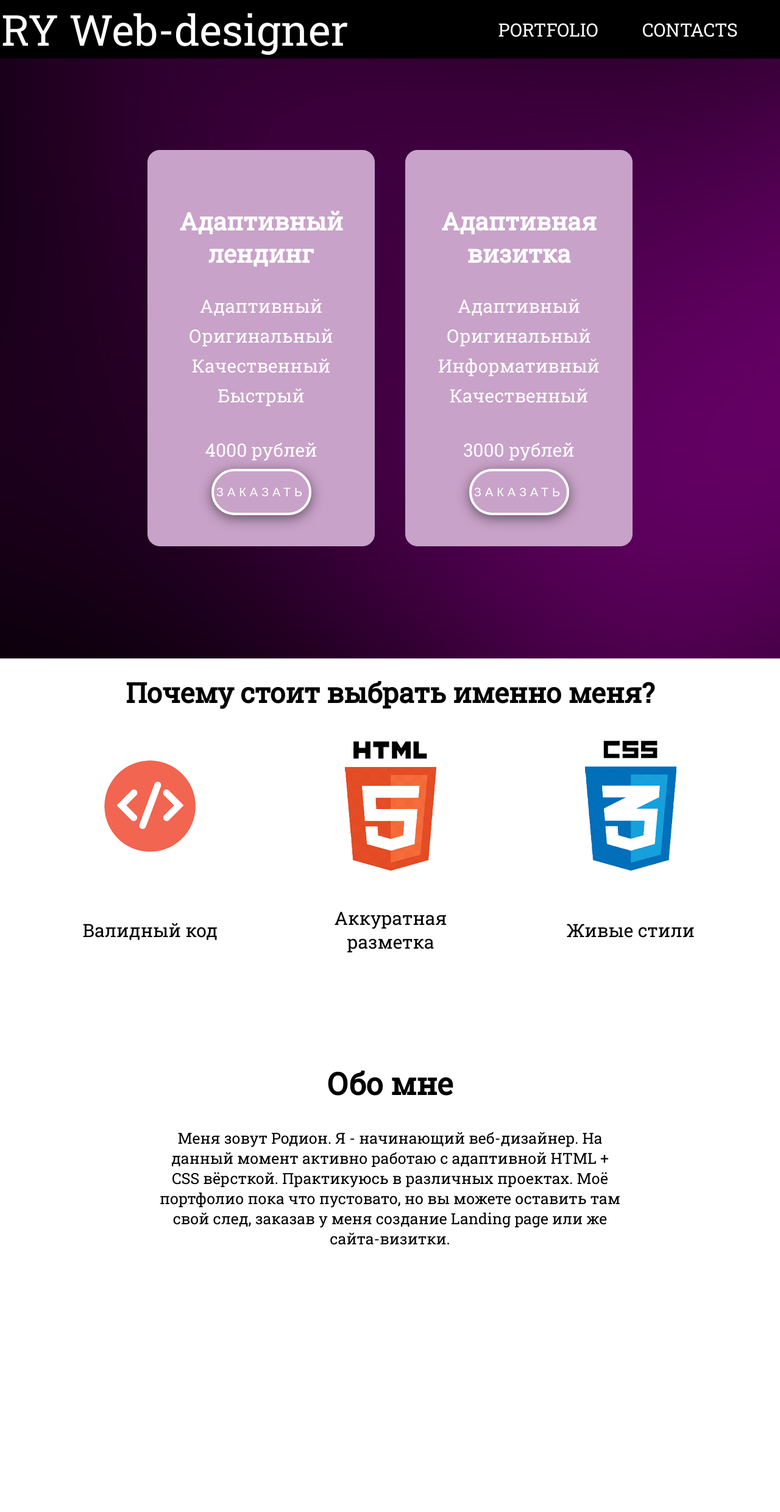
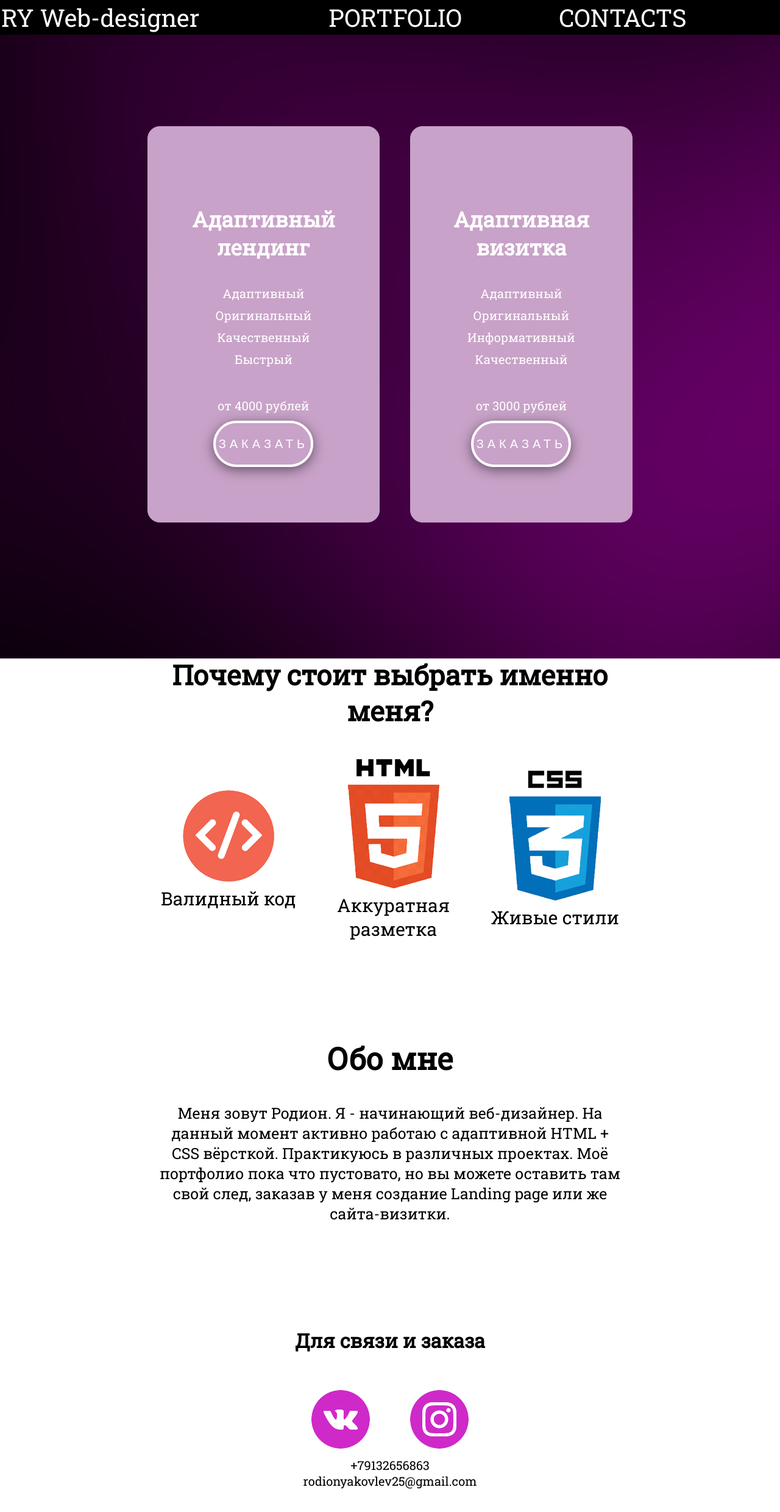
Before and after one commit to romkarus000/Myportfolio.github.io, a plain HTML site: page index.html in a window 1280 px wide. Shown: the whole page at 61% size. Before the commit the page ends 2118 px from the top, so only its background shows below. Drawn offline with nearby package versions, Linux system fonts and the light colour scheme.

Commit message:
full commit

```diff
--- /dev/null
+++ b/css/portfolio.css
@@ -0,0 +1,166 @@
+@import url('https://fonts.googleapis.com/css?family=Roboto+Slab');
+
+* {
+    margin: 0;
+    padding: 0;
+}
+
+
+body {
+    background-image: url(../img/background.jpg);
+    background-repeat: no-repeat;
+    background-size: cover;
+    font-family: 'Roboto Slab', serif;
+    color: white;
+}
+
+a {
+    text-decoration: none;
+}
+
+li {
+    list-style-type: none;
+}
+
+header {
+    background-color: black;
+    width:100%;
+    max-width: 100%;
+    height: auto;
+}
+
+nav table {
+    width: 100%;
+}
+
+.navtext {
+    font-size: 70px;
+}
+
+.menu, .menu1 {
+    padding-right: 10px;
+    font-size: 30px;
+}
+
+.menu, .menu1, a:hover {
+    color: red;
+    transition-duration: 0.7s;
+}
+
+.navtext a {
+    color: #fff;
+}
+
+.menu, .menu1, a {
+    color: #fff;
+}
+
+.reply {
+    color: white;
+    text-align: center;
+    margin: 100px auto;
+}
+
+.reply table {
+    margin: 0 auto;
+    border-spacing: 40px 0;
+}
+
+
+.socials {
+    padding: 10px 10px;
+}
+
+.socials:hover {
+    transition-duration: 1s;
+    transform: rotate(360deg);
+}
+
+
+.num, .email {
+    text-align: center;
+    font-size: 20px;
+}
+
+h1 {
+    margin: 20px 0 10px;
+    text-align: center;
+}
+
+
+.portfolio {
+    width:100%;
+    margin: 0 auto;
+}
+
+.portfolio table {
+    text-align: center;
+    margin: 100px auto 100px;
+}
+
+.portfolio img:hover{
+    transition-duration: 1s;
+    transform: scale(1.1, 1.1)
+
+}
+
+@media screen and (min-width: 319px) and (max-width:480px) {
+
+
+    nav table {
+        max-width: 100%;
+        width:100%;
+    }
+    .navtext, .menu, .menu1 {
+        font-size: 16px;
+    }
+
+    .reply {
+        margin: 20px auto;
+    }
+
+    .reply table {
+        border-spacing: 0 20px;
+
+    }
+
+    .reply td {
+         display: block;
+        margin: 20px 0;
+    }
+
+    .reply td {
+        border: 0px dotted #b1b1b1;
+        border-radius: 50%;
+        padding: 2px 2px;
+}
+
+
+    .socials {
+        padding: 10px 10px;
+}
+
+    .socials:hover {
+        transition-duration: 1s;
+        transform: rotate(360deg);
+}
+
+
+    .num, .email {
+        text-align: center;
+        font-size: 20px;
+}
+
+    h1 {
+        font-size: 30px;
+    }
+
+
+}
+
+@media screen and (min-device-width : 768px) and (max-device-width : 1024px) {
+
+    .navtext, .menu, .menu1 {
+        font-size: 40px;
+    }
+}
--- a/css/style.css
+++ b/css/style.css
@@ -20,26 +20,26 @@ li {
 }
 
 header {
-    background-color: black !important;
-    width: 100%;
+    background-color: black;
+    width:100%;
+    max-width: 100%;
     height: auto;
 }
 
 nav table {
-    max-width: 100%;
     width: 100%;
 }
 
 .navtext {
     font-size: 70px;
-    color:red;
 }
 
-.menu {
+.menu, .menu1 {
+    padding-right: 10px;
     font-size: 30px;
 }
 
-.menu a:hover {
+.menu, .menu1, .navtext, a:hover {
     color: red;
     transition-duration: 0.7s;
 }
@@ -48,7 +48,7 @@ nav table {
     color: #fff;
 }
 
-.menu a {
+.menu, .menu1, a {
     color: #fff;
 }
 
@@ -57,28 +57,26 @@ nav table {
     width: 70%;
     height: 650px;
     margin: 150px auto 0;
-    text-align: center;
+
     border-spacing: 50px 0;
 }
 
 .offers td {
+    text-align: center;
     border: 1px solid #c8a2c8;
     border-radius: 20px;
+    color: white;
+    background-color: #c8a2c8;
 }
 
-.page {
-    color: white;
-    background-color: #c8a2c8;
-    width: 300px;
 
-}
 
-.page h2 {
+.page1 h2, .page2 h2 {
     margin-bottom: 30px;
     font-size: 40px;
 }
 
-.page li {
+.page1 li, .page2 li {
     padding-top: 10px;
     font-size: 30px;
 }
@@ -88,8 +86,8 @@ nav table {
 }
 
 .advantages {
-    margin-top: 130px;
-    width: 100%;
+    margin-top: 100px;
+    max-width: 100%;
     text-align: center;
     transform: none;
 }
@@ -103,13 +101,13 @@ nav table {
 .advantages table {
 
     border-spacing: 100px 10px;
-    margin: 160px auto 0;
+    margin: 170px auto 0;
     text-align: center;
 }
 
 .advantages td {
     padding-top: 40px;
-    width: 320px;
+    max-width: 320px;
     font-size: 30px;
 
 }
@@ -122,8 +120,8 @@ nav table {
 
 
 .info {
-    margin: 170px auto 0;
-    width: 60%;
+    margin: 150px auto 0;
+    max-width: 60%;
     text-align: center;
     font-size: 25px;
 }
@@ -132,17 +130,6 @@ nav table {
     padding: 40px 0 70px;
 }
 
-
-
-
-
-
-
-
-
-.gradient-wrap {
-
-}
 .gradient-btn {
   position: absolute;
   transform: translate(-50%, -50%);
@@ -171,7 +158,7 @@ nav table {
   left: 0;
   width: 100%;
   height: 100%;
-  background: linear-gradient(to left, #3a75c4, #0081d1);
+  background: linear-gradient(to left, #C71585	, #C71585	);
   z-index: -1;
   border-radius: 60px;
   transform: scaleX(0);
@@ -182,3 +169,149 @@ nav table {
   transform: scaleX(1);
   transform-origin: left;
 }
+
+
+.reply {
+    text-align: center;
+    margin: 100px auto;
+}
+
+.reply table {
+    margin: 50px auto;
+    border-spacing: 40px 0;
+}
+
+
+.socials {
+    padding: 10px 10px;
+}
+
+.socials:hover {
+    transition-duration: 1s;
+    transform: rotate(360deg);
+}
+
+
+.num, .email {
+    text-align: center;
+    font-size: 20px;
+}
+
+
+
+@media screen and (min-width: 319px) and (max-width:480px) {
+
+
+    nav table {
+        max-width: 100%;
+        width:100%;
+    }
+    .navtext, .menu, .menu1 {
+        font-size: 16px;
+    }
+
+    .offers h2 {
+        font-size: 30px;
+    }
+
+    .offers {
+        border-spacing: 0 20px;
+        margin: 20px auto;
+    }
+    .offers td{
+        padding-bottom: 50px;
+        display: block;
+        margin: 20px 0;
+    }
+     .offers li {
+        font-size: 15px;
+    }
+
+
+    .gradient-btn {
+        letter-spacing: 1px;
+        line-height: 28px;
+        width: 100px;
+        height: 25px;
+        font-size: 15px;
+    }
+
+
+    .advantages {
+        margin: 20px auto;
+
+    }
+
+    .advantages table {
+        border-spacing: 0 20px;
+    }
+
+
+    .anim1 {
+        width: 100px;
+        height: 100px;
+    }
+
+    .anim {
+        width: 100px;
+        height: 120px;
+    }
+
+    .advantages td {
+        display: block;
+        margin: 20px 0;
+    }
+
+    .advantages h2 {
+        font-size: 35px;
+    }
+
+
+    .reply {
+        margin: 20px auto;
+    }
+
+    .reply table {
+        border-spacing: 0 20px;
+
+    }
+
+    .reply td {
+         display: block;
+        margin: 20px 0;
+    }
+
+    .reply td {
+    border: 0px dotted #b1b1b1;
+    border-radius: 50%;
+    padding: 2px 2px;
+}
+
+}
+
+
+@media screen and (min-device-width : 768px) and (max-device-width : 1024px) {
+
+    .navtext, .menu, .menu1 {
+        font-size: 40px;
+    }
+
+    .offers h2 {
+        font-size: 35px;
+    }
+
+    .offers li{
+        font-size: 20px;
+    }
+
+
+    .advantages{
+        margin: 30px auto;
+    }
+
+      .advantages table{
+        border-spacing: 0 10px;
+    }
+
+
+}
--- a/index.html
+++ b/index.html
@@ -1,11 +1,18 @@
 <!DOCTYPE html>
-<html lang="en">
+<html lang="ru">
 <head>
     <meta charset="UTF-8">
+    <meta name="keywords" content="вёрстка, лендинг, визитка, создание, проект, код, стиль, сайт">
+    <meta name="description" content="Вёрстка адаптивных сайтов на HTML + CSS">
     <link rel="stylesheet" href="css/style.css">
+
+    <meta name="viewport" content="width=device-width, initial-scale=1.0">
+
     <title>Сайт разработчика</title>
 </head>
+
 <body>
+
     <header>
 
 
@@ -17,8 +24,8 @@
              <tr>
 
                  <td class = "navtext"><a href="index.html">RY Web-designer</a></td>
-                 <td class = "menu"><a href="#">PORTFOLIO</a></td>
-                 <td class = "menu"><a href="#">CONTACTS</a></td>
+                 <td class = "menu1"><a href="portfolio.html">PORTFOLIO</a></td>
+                 <td class = "menu"><a href="#anchor">CONTACTS</a></td>
 
 
              </tr>
@@ -36,7 +43,7 @@
             <tr>
 
 
-                <td class = "page">
+                <td class = "page1">
                     <h2>Адаптивный лендинг</h2>
 
                     <ul>
@@ -45,8 +52,8 @@
                         <li>Оригинальный</li>
                         <li>Качественный</li>
                         <li>Быстрый</li>
-                        <li class = "cost">4000 рублей</li>
-                        <li class="gradient-wrap"><a class="gradient-btn" href="#">Заказать</a></li>
+                        <li class = "cost">от 4000 рублей</li>
+                        <li class="gradient-wrap"><a class="gradient-btn" href="#anchor">Заказать</a></li>
 
                     </ul>
 
@@ -55,7 +62,7 @@
 
 
 
-                <td class = "page">
+                <td class = "page2">
 
                     <h2>Адаптивная визитка</h2>
 
@@ -65,8 +72,8 @@
                         <li>Оригинальный</li>
                         <li>Информативный</li>
                         <li>Качественный</li>
-                        <li class = "cost" >3000 рублей</li>
-                        <li class="gradient-wrap"><a class="gradient-btn" href="#">Заказать</a></li>
+                        <li class = "cost" >от 3000 рублей</li>
+                        <li class="gradient-wrap"><a class="gradient-btn" href="#anchor">Заказать</a></li>
 
                     </ul>
 
@@ -91,21 +98,33 @@
             <tr>
 
 
-                <td class = "anim"><img src="img/code.png" alt=""></td>
-                <td class = "anim"><img src="img/html.png" alt=""></td>
-                <td class = "anim"><img src="img/css.png" alt=""></td>
+                <td>
+                <ul>
+                <li><img class = "anim1" src="img/code.png" alt = ""></li>
+                <li>Валидный код</li>
+                </ul>
+                </td>
+
+                <td>
+                <ul>
+                <li><img class = "anim" src="img/html.png" alt = ""></li>
+                <li>Аккуратная разметка</li>
+                </ul>
+                </td>
+
+                <td>
+                <ul>
+                <li><img class = "anim" src="img/css.png" alt= ""></li>
+                <li>Живые стили</li>
+                </ul>
+                </td>
+
+
 
 
             </tr>
 
-            <tr>
 
-                <td>Валидный код</td>
-                <td>Аккуратная разметка</td>
-                <td>Живые стили</td>
-
-
-            </tr>
 
         </table>
 
@@ -123,9 +142,46 @@
     </div>
     </div>
 
+<div class = "reply">
+
+    <h1>Для связи и заказа</h1>
+
+    <table>
+
+        <tr id = "anchor">
+
+            <td ><a href="https://vk.com/jblwins" target="_blank"><img class = "socials" src="img/vk.png" alt=""></a></td>
+            <td ><a href = "https://www.instagram.com/yakovlev_rrr/"  target="_blank"><img class = "socials" src="img/inst.png" alt=""></a></td>
+
+        </tr>
+
+        <tr>
+
+            <td colspan="2" class = "num">+79132656863</td>
 
 
+        </tr>
 
+        <tr>
+
+          <td colspan="2" class = "email">rodionyakovlev25@gmail.com</td>
+
+        </tr>
+
+    </table>
+
+</div>
+    <script src="https://ajax.googleapis.com/ajax/libs/jquery/1.10.1/jquery.min.js"></script>
+    <script>
+ $(document).ready(function(){
+    $(".menu, .gradient-wrap").on("click","a", function (event) {
+        event.preventDefault();
+        var id  = $(this).attr('href'),
+            top = $(id).offset().top;
+        $('body,html').animate({scrollTop: top}, 1100);
+    });
+});
+</script>
 
 </body>
 </html>
```
Also changed, not shown: js/script.js (added, +8 -0 lines), portfolio.html (added, +79 -0 lines), img/code.jpg (deleted), img/htmlcss.jpg (deleted), img/inst.png (added), img/port1.png (added), img/vk.png (added).
